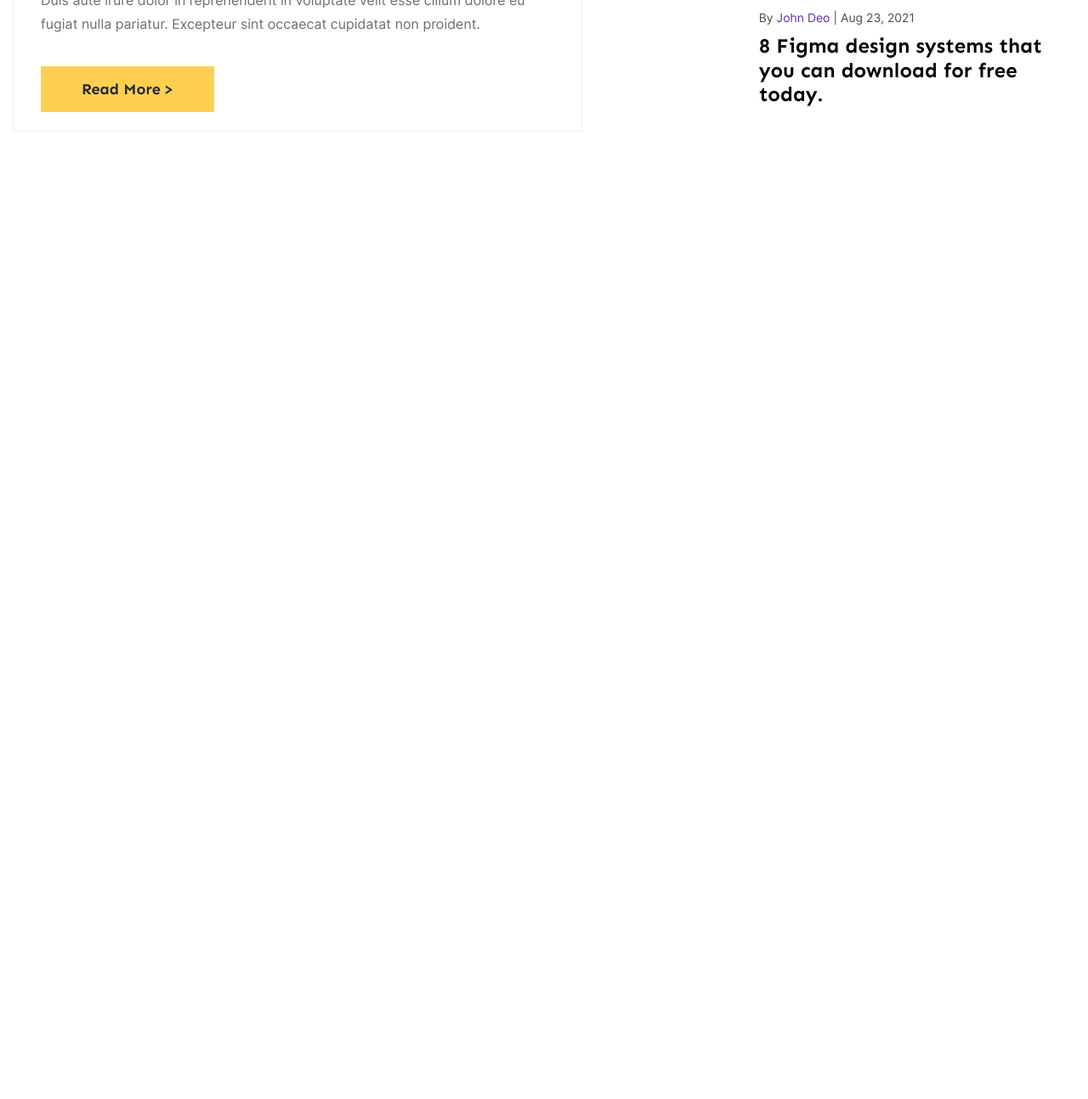
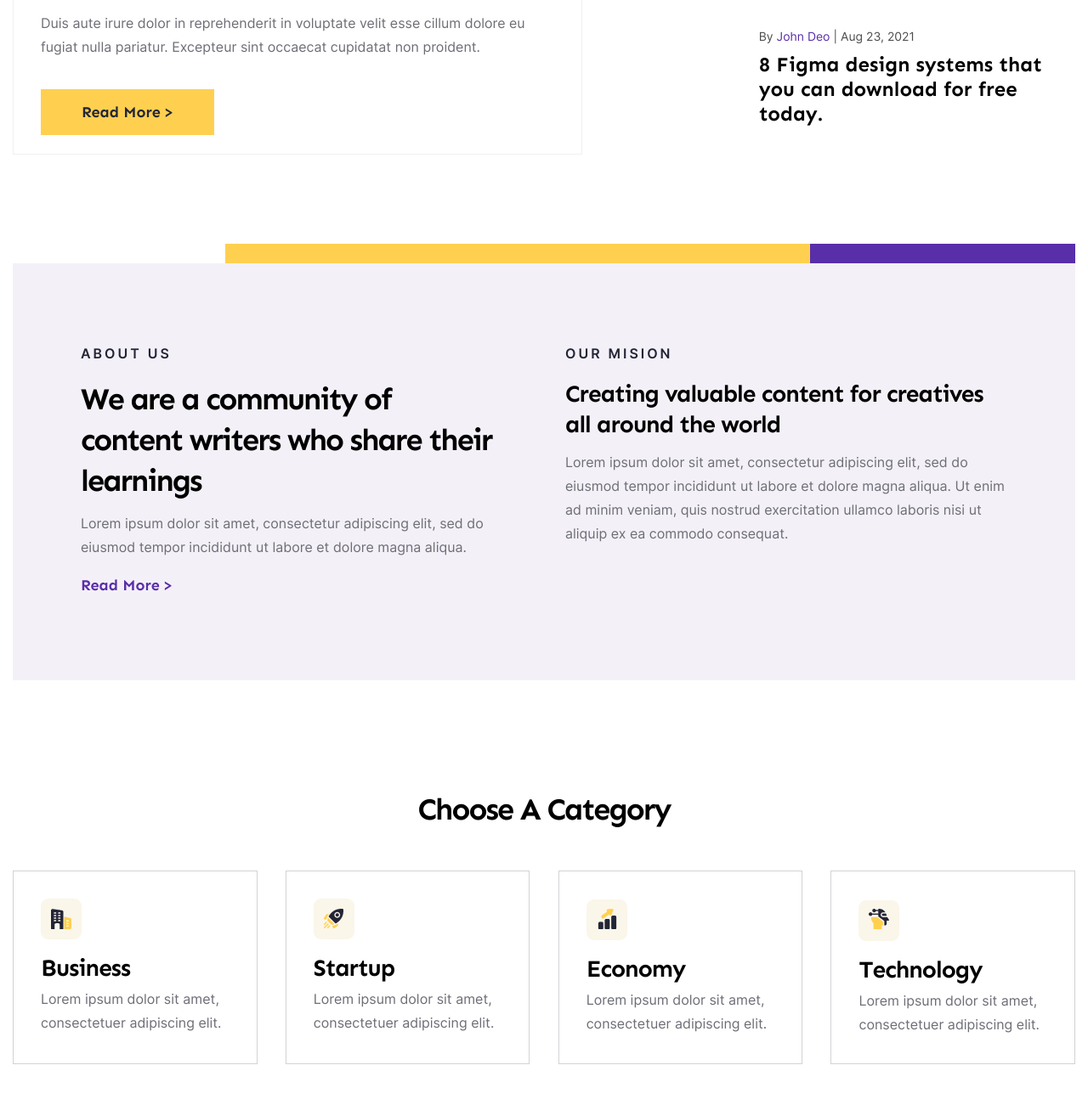
Before and after one commit to Vladmir2308/ClientFirst, a website: page src/index.html in a window 1280 px wide. Shown: the part 1506-2800 px from the top of the page at 85% size. Before the commit the page ends 1781 px from the top, so only its background shows below. Drawn offline with nearby package versions, Linux system fonts and the light colour scheme; files that its build step writes are made by us from their sources.

Commit message:
add about and category

```diff
--- /dev/null
+++ b/src/assets/scss/blocks/home/home-about.scss
@@ -0,0 +1,69 @@
+.home-about__inner{
+    position: relative;
+
+    display: flex;
+    justify-content: space-between;
+    flex-wrap: wrap;
+
+    padding: 9.6rem 8rem;
+
+    background-color: $transPurple;
+
+    &::before{
+        position: absolute;
+        top: -23px;
+        right: 0;
+
+        content: "";
+
+        width: 80%;
+        height: 23px;
+
+        background-color: $orange;
+    }
+
+    &::after{
+        position: absolute;
+        top: -23px;
+        right: 0;
+
+        content: "";
+
+        width: 25%;
+        height: 23px;
+
+        background-color: $purple;
+    }
+}
+
+.home-about__left{
+    padding-right: 3rem;
+}
+
+.home-about__left,
+.home-about__right{
+    max-width: 520px;
+}
+
+.home-about__left-title{
+    margin: 2rem 0 1.2rem;
+}
+
+.home-about__left-text{
+    margin-bottom: 1.6rem;
+}
+
+.home-about__left-link{
+    font-family: "S_B";
+    font-size: 1.8rem;
+    color: $purple;
+    text-decoration: none;
+
+    &:hover{
+        text-decoration: underline;
+    }
+}
+
+.home-about__right-title{
+    margin: 2rem 0 1.2rem;
+}
--- /dev/null
+++ b/src/assets/scss/blocks/home/home-category.scss
@@ -0,0 +1,4 @@
+.home-category__title{
+    margin-bottom: 4.8rem;
+    text-align: center;
+}
--- a/src/assets/scss/blocks/home/home-post.scss
+++ b/src/assets/scss/blocks/home/home-post.scss
@@ -1,6 +1,4 @@
 .home-post{
-    padding: 12rem 0;
-
     color: $black;
 }
 
@@ -64,10 +62,8 @@
     font-family: "I_R";
     text-decoration: none;
 
-    transition: color $transitionTime linear;
-
     &:hover{
-        color: $darkOrange
+        text-decoration: underline;
     }
 }
 
--- a/src/assets/scss/blocks/home/home.scss
+++ b/src/assets/scss/blocks/home/home.scss
@@ -1,3 +1,7 @@
 .home{
     position: relative;
 }
+
+.section{
+    padding-bottom: 12.8rem;
+}
--- /dev/null
+++ b/src/assets/scss/blocks/independent/category.scss
@@ -0,0 +1,26 @@
+.category__inner{
+    display: flex;
+    justify-content: space-between;
+    flex-wrap: wrap;
+}
+
+.category__item{
+    cursor: default;
+
+    width: 23%;
+
+    padding: 3.2rem;
+
+    border: 1px solid rgba(109, 110, 118, .3);
+
+    transition: background $transitionTime linear, border $transitionTime linear;
+
+    &:hover{
+        background-color: $orange;
+        border: 1px solid transparent;
+    }
+}
+
+.category__title{
+    margin: 1.6rem 0 .4rem;
+}
--- /dev/null
+++ b/src/assets/scss/blocks/independent/text.scss
@@ -0,0 +1,19 @@
+.text-gray{
+    font-family: "I_R";
+    font-size: 1.6rem;
+    color: $lightGray;
+    line-height: 1.75;
+}
+
+.suptitle{
+    font-family: "I_SB";
+    font-size: 1.6rem;
+    line-height: 1.25;
+    color: $black;
+    letter-spacing: 3px;
+    text-transform: uppercase;
+
+    &--color__purple{
+        color: $purple;
+    }
+}
--- a/src/assets/scss/blocks/independent/titles.scss
+++ b/src/assets/scss/blocks/independent/titles.scss
@@ -12,19 +12,22 @@ h1{
     font-size: 4.8rem;
     font-family: "S_B";
     color: #000;
+    line-height: 1.33;
 }
 
 h2{
     font-size: 3.6rem;
+    letter-spacing: -2px;
     font-family: "S_B";
     color: #000;
+    line-height: 1.33;
 }
 
 h3{
     font-size: 2.8rem;
     font-family: "S_B";
     color: #000;
-    line-height: 1.2;
+    line-height: 1.29;
     letter-spacing: -1px;
 }
 
--- a/src/assets/scss/style.scss
+++ b/src/assets/scss/style.scss
@@ -33,8 +33,12 @@ p {
 @import 'blocks/independent/footer';
 @import 'blocks/independent/span';
 @import 'blocks/independent/titles';
+@import 'blocks/independent/text';
+@import 'blocks/independent/category';
 
 /* Home */
 @import 'blocks/home/home';
 @import 'blocks/home/home-intro';
 @import 'blocks/home/home-post';
+@import 'blocks/home/home-about';
+@import 'blocks/home/home-category';
--- a/src/index.html
+++ b/src/index.html
@@ -6,6 +6,7 @@ title: Home
 <div class="home">
 
 <!-- Intro -->
+<div class="section">
     <div class="home-intro">
         <div class="container">
             <div class="home-intro__inner">
@@ -28,14 +29,16 @@ title: Home
             </div><!-- ./intro__inner -->
         </div><!-- ./container -->
     </div><!-- ./home-intro -->
+</div><!-- ./section -->
 
 <!-- Post -->
+<div class="section">
     <div class="home-post">
         <div class="container">
             <div class="home-post__inner">
                 <div class="home-post__left">
                     <div class="home-post__left-title">
-                    <h3>Featured Post</h3>
+                        <h2>Featured Post</h2>
                     </div>
 
                     <div class="home-post__left-content">
@@ -63,7 +66,7 @@ title: Home
 
                 <div class="home-post__right">
                     <div class="home-post__right-header">
-                    <h3>All Posts</h3>
+                        <h2>All Posts</h2>
 
                         <a class="home-post__right-header__link" href="#">View All</a>
                     </div>
@@ -95,5 +98,79 @@ title: Home
             </div><!-- ./home-post__inner -->
         </div><!-- ./container -->
     </div><!-- ./home-post -->
+</div><!-- ./section -->
+
+<!-- About -->
+<div class="section">
+    <div class="home-about">
+        <div class="container">
+            <div class="home-about__inner">
+                <div class="home-about__left">
+                    <div class="home-about__left-suptitle suptitle">about us</div>
+                    <div class="home-about__left-title">
+                        <h2>We are a community of content writers who share their learnings</h2>
+                    </div>
+
+                    <div class="home-about__left-text text-gray">Lorem ipsum dolor sit amet, consectetur adipiscing elit, sed do eiusmod tempor incididunt ut labore et dolore magna aliqua.</div>
+
+                    <a class="home-about__left-link" href="#">Read More ></a>
+                </div><!-- ./home-about__left -->
+
+                <div class="home-about__right">
+                    <div class="home-about__right-suptitle suptitle">Our mision</div>
+                    <div class="home-about__right-title">
+                        <h3>Creating valuable content for creatives all around the world</h3>
+                    </div>
+
+                    <div class="home-about__right-text text-gray">Lorem ipsum dolor sit amet, consectetur adipiscing elit, sed do eiusmod tempor incididunt ut labore et dolore magna aliqua. Ut enim ad minim veniam, quis nostrud exercitation ullamco laboris nisi ut aliquip ex ea commodo consequat.</div>
+                </div>
+            </div><!-- ./home-about__inner -->
+        </div><!-- ./container -->
+    </div><!-- ./home-about -->
+</div><!-- ./section -->
+
+<div class="section">
+    <div class="home-category">
+        <div class="container">
+            <div class="home-category__title">
+                <h2>Choose A Category</h2>
+            </div>
+
+            <div class="category__inner">
+                <div class="category__item">
+                    <img src="assets/images/category/icon_1.png" alt="#">
+
+                    <div class="category__title"><h3>Business</h3></div>
+
+                    <div class="category__text text-gray">Lorem ipsum dolor sit amet, consectetuer adipiscing elit.</div>
+                </div>
+
+                <div class="category__item">
+                    <img src="assets/images/category/icon_2.png" alt="#">
+
+                    <div class="category__title"><h3>Startup</h3></div>
+
+                    <div class="category__text text-gray">Lorem ipsum dolor sit amet, consectetuer adipiscing elit.</div>
+                </div>
+
+                <div class="category__item">
+                    <img src="assets/images/category/icon_3.png" alt="#">
+
+                    <div class="category__title"><h3>Economy</h3></div>
+
+                    <div class="category__text text-gray">Lorem ipsum dolor sit amet, consectetuer adipiscing elit.</div>
+                </div>
+
+                <div class="category__item">
+                    <img src="assets/images/category/icon_4.png" alt="#">
+
+                    <div class="category__title"><h3>Technology</h3></div>
+
+                    <div class="category__text text-gray">Lorem ipsum dolor sit amet, consectetuer adipiscing elit.</div>
+                </div>
+            </div><!-- ./category__inner -->
+        </div><!-- ./container -->
+    </div><!-- ./home-category -->
+</div><!-- ./section -->
 
 </div><!-- ./home -->
```
Also changed, not shown: src/assets/images/category/icon_1.png (added), src/assets/images/category/icon_2.png (added), src/assets/images/category/icon_3.png (added), src/assets/images/category/icon_4.png (added), src/layouts/default.html (line endings or trailing spaces). Lines whose indentation alone changed are shown as unchanged.
